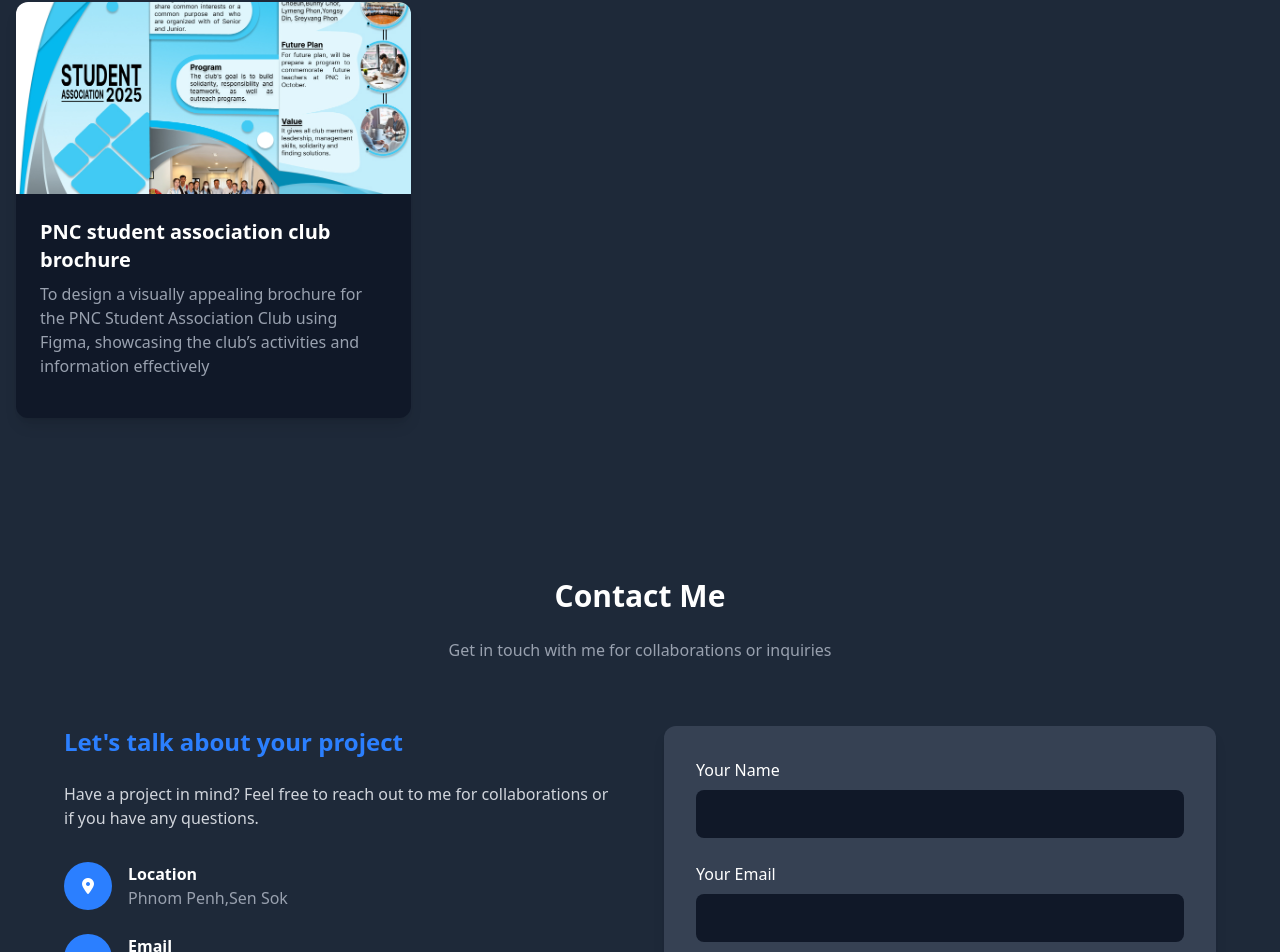
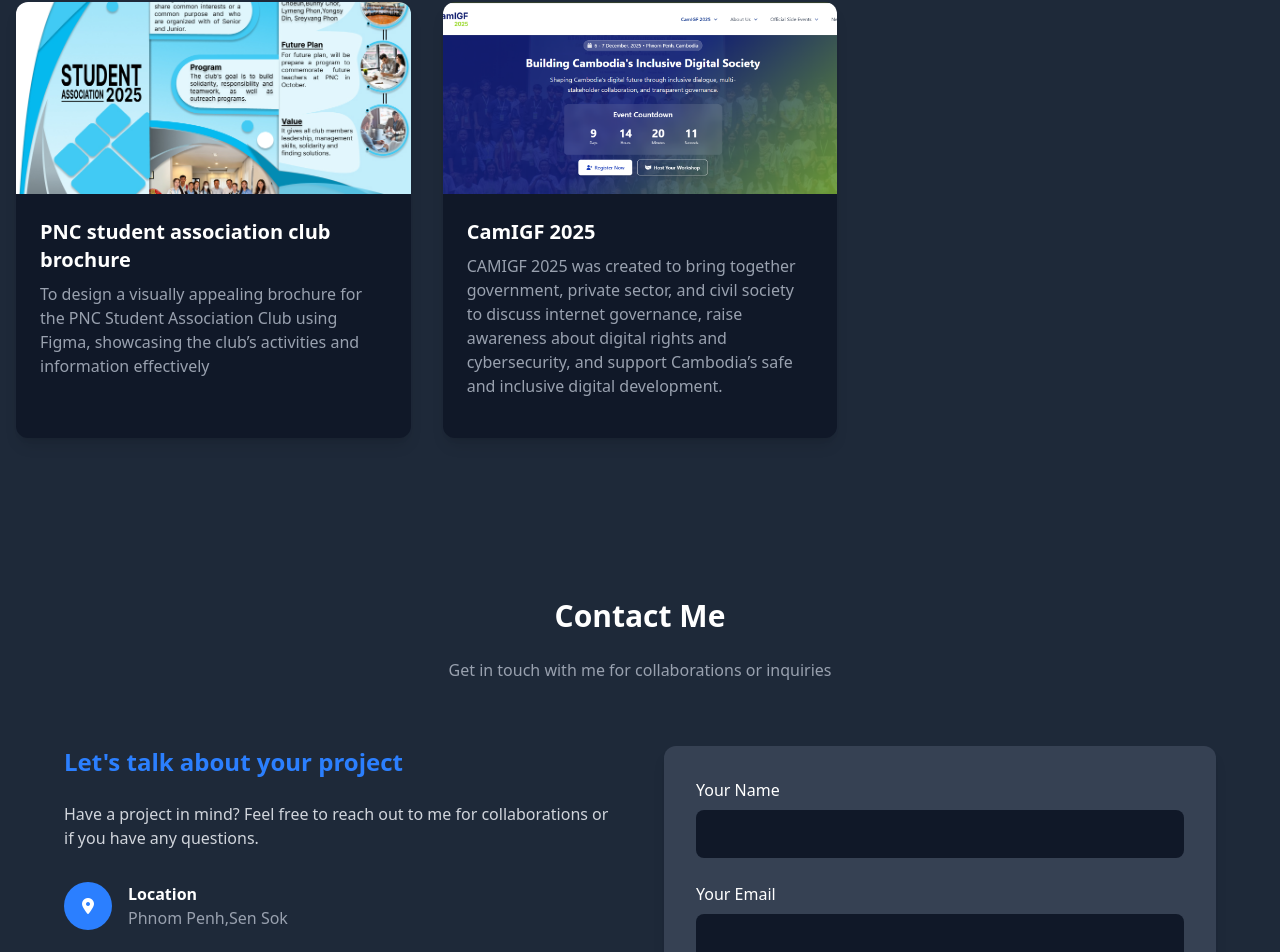
Before and after one commit to SOR-CHHIN/SorChhin, a Vue app: page / in a window 1280 px wide. Shown: the part 4032-4984 px from the top of the page. Built offline with nearby package versions, Linux system fonts and the light colour scheme.

Commit message:
update portfolio

```diff
--- a/src/components/Footer.vue
+++ b/src/components/Footer.vue
@@ -27,7 +27,7 @@
     return {
       socialLinks: [
         { name: "Facebook", url: "https://www.facebook.com/chhin.sreysor.52/", icon: "fab fa-facebook-f" },
-        { name: "Telegram", url: "https://t.me/SOR_CHHIN", icon: "fab fa-telegram" },
+        { name: "Telegram", url: "https://t.me/SOR_CHHIN009", icon: "fab fa-telegram" },
         { name: "Instagram", url: "https://www.instagram.com/chhinsreysor/", icon: "fab fa-instagram" },
         { name: "LinkedIn", url: "https://www.linkedin.com/in/sor-chhin-94112a345/", icon: "fab fa-linkedin-in" },
         { name: "Github", url: "https://github.com/SOR-CHHIN", icon: "fab fa-github" },
--- a/src/view/Contact.vue
+++ b/src/view/Contact.vue
@@ -31,7 +31,7 @@
               </div>
               <div>
                 <h4 class="font-bold">Email</h4>
-                <p class="text-gray-400">sor.chhin@student.passerellesnumeriques.org</p>
+                <p class="text-gray-400">chhinsor785@gmail.com</p>
               </div>
             </div>
           </div>
--- a/src/view/Projects.vue
+++ b/src/view/Projects.vue
@@ -86,7 +86,7 @@
   {
     title: "School Management System",
     description: "To simplify and organize school operations by managing relationships between students, teachers, subjects, and classes using OOP in TypeScript.",
-    image: "/images/oop.png",   // ✅ fixed
+    image: "/images/oop.png",
     languages: ["OOP(Tyscript)", "GitHub"],
     Code: "https://github.com/SOR-CHHIN/School-management-System-A4",
   },
@@ -103,6 +103,14 @@
     image: "/images/AS.jpg",   // ✅ fixed
     languages: ["Figma"],
     Demo: "https://www.figma.com/proto/Z2T3wubUojkGNHd8RwBZTt/Design?node-id=2003-888&t=IU9MFUxtEGG3SZRD-0&scaling=min-zoom&content-scaling=fixed&page-id=0%3A1&starting-point-node-id=2003%3A472",
+  },{
+    title: "CamIGF 2025",
+    description: "CAMIGF 2025 was created to bring together government, private sector, and civil society to discuss internet governance, raise awareness about digital rights and cybersecurity, and support Cambodia’s safe and inclusive digital development.",
+    image: "/images/camigf.png",   // ✅ fixed
+    languages: ["WordPress", "Bedrock/Sage", "Git", "GitHub","Laravel", "HTML", "CSS", "Tailwind", "JavaScript", "Docker"],
+    Demo: "https://www.cambodiaigf.kh/",
+    Code: "https://github.com/ODCambodia/camigf",
+
   }
 ];
 
```
Also changed, not shown: public/images/camigf.png (added).
